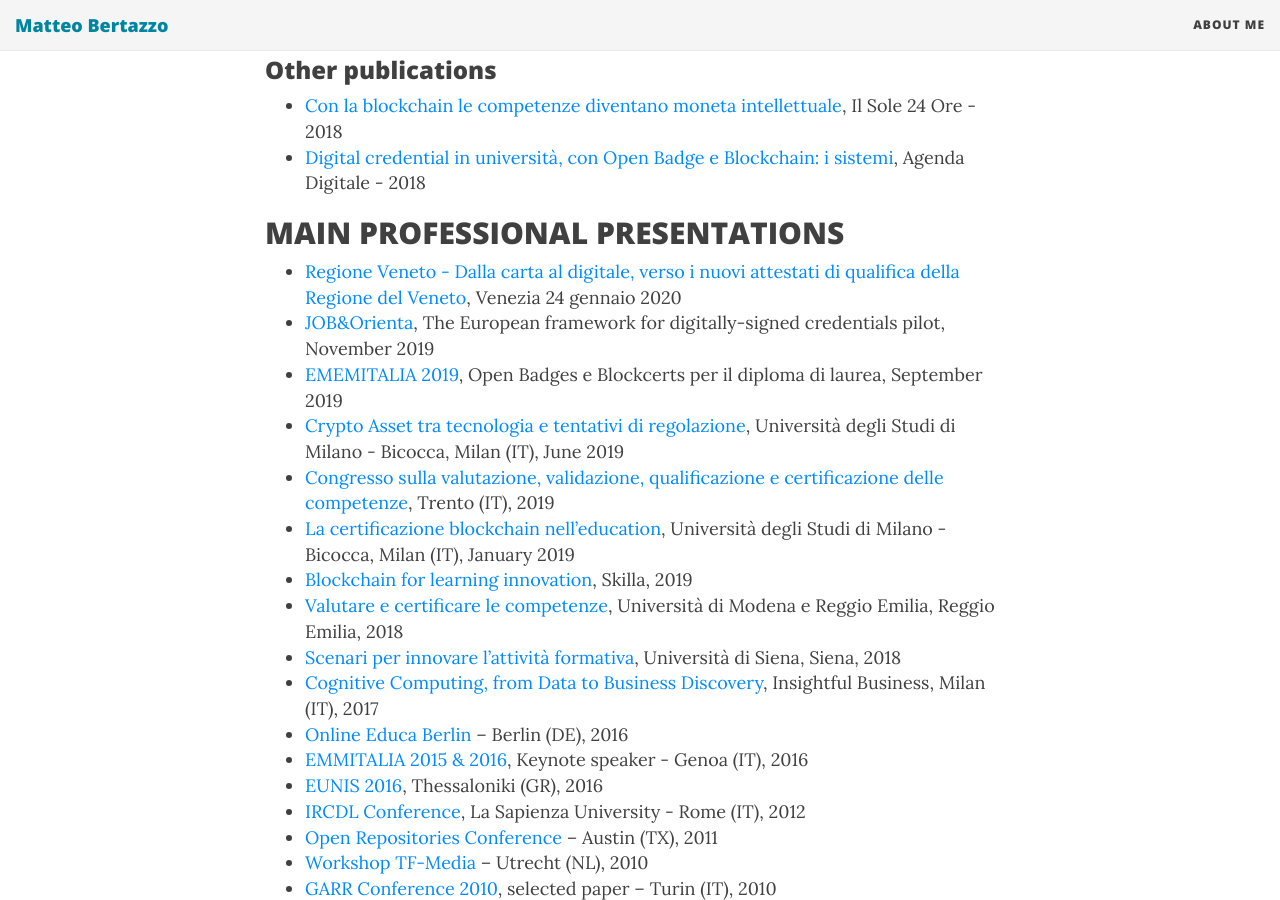
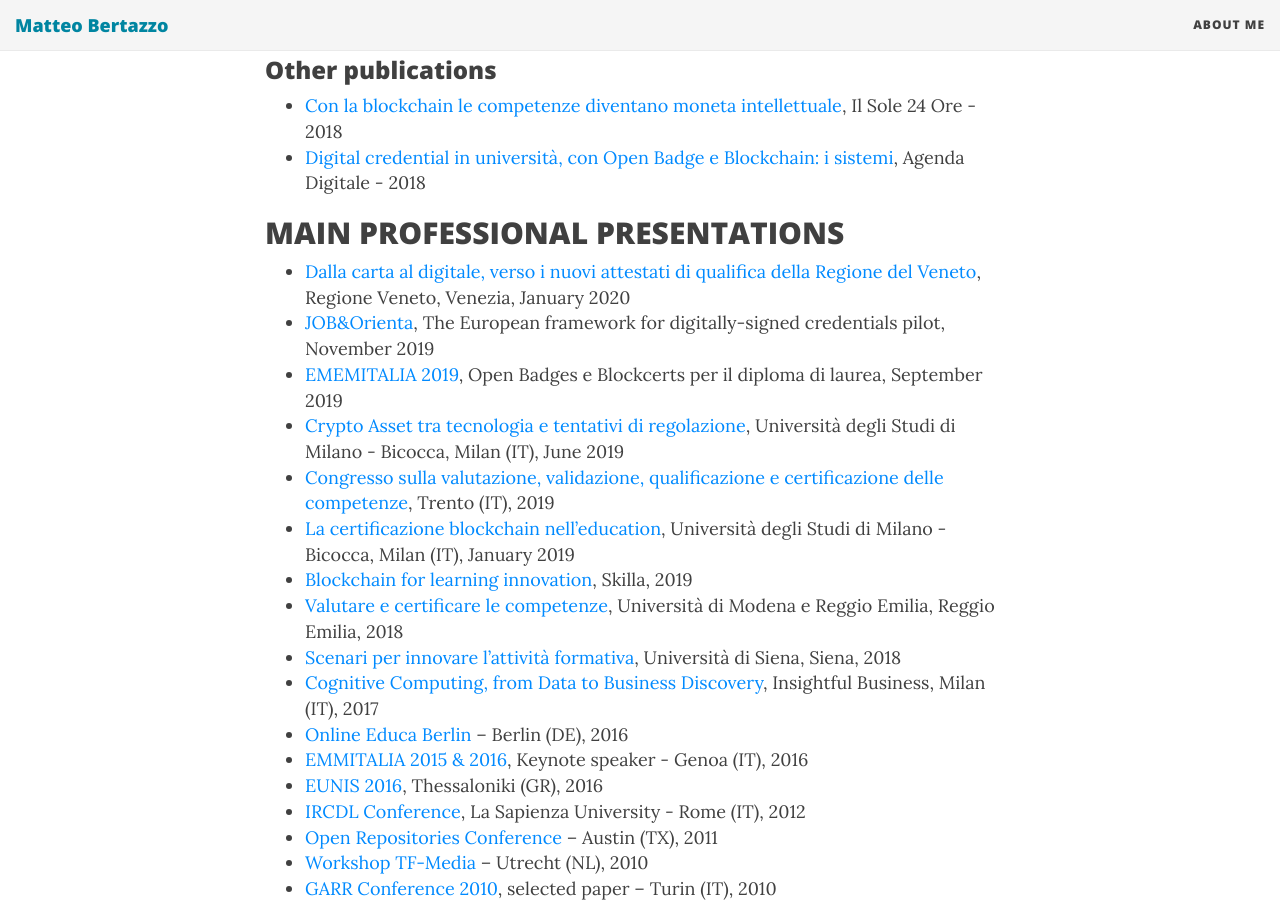
Before and after one commit to mbertazz/mbertazz.github.io, a Jekyll site: the page built from aboutme.md, in a window 1280 px wide and 900 px high, scrolled down 1133 px. Built offline with Jekyll 4.4.1, drawn with Linux system fonts in a browser that asks for light colours; nearby versions of some CDN libraries.

Commit message:
wrong month in presentation

```diff
--- a/aboutme.md
+++ b/aboutme.md
@@ -28,7 +28,7 @@ During the last 10 years I have been co-author for a number of papers in the Edu
 - [Digital credential in università, con Open Badge e Blockchain: i sistemi](https://www.agendadigitale.eu/cultura-digitale/digital-credential-in-universita-con-open-badge-e-blockchain-i-sistemi/), Agenda Digitale - 2018
 
 ## MAIN PROFESSIONAL PRESENTATIONS
-- [Regione Veneto - Dalla carta al digitale, verso i nuovi attestati di qualifica della Regione del Veneto](https://www.eurocultura.it/images/pdf/2015alldocpdf/1085-Dallacartaaldigitale.pdf), Venezia 24 gennaio 2020
+- [Dalla carta al digitale, verso i nuovi attestati di qualifica della Regione del Veneto](https://www.eurocultura.it/images/pdf/2015alldocpdf/1085-Dallacartaaldigitale.pdf), Regione Veneto, Venezia, January 2020
 - [JOB&Orienta](https://www.joborienta.info/), The European framework for digitally-signed credentials pilot, November 2019
 - [EMEMITALIA 2019](https://ememitalia.org/), Open Badges e Blockcerts per il diploma di laurea, September 2019
 - [Crypto Asset tra tecnologia e tentativi di regolazione](https://cryptoassetlab.diseade.unimib.it/2019/05/10/presentation.html), Università degli Studi di Milano - Bicocca, Milan (IT), June 2019
```
